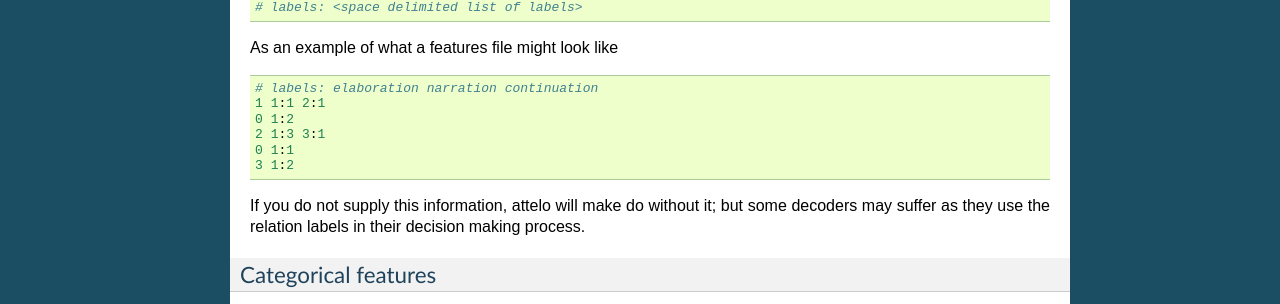
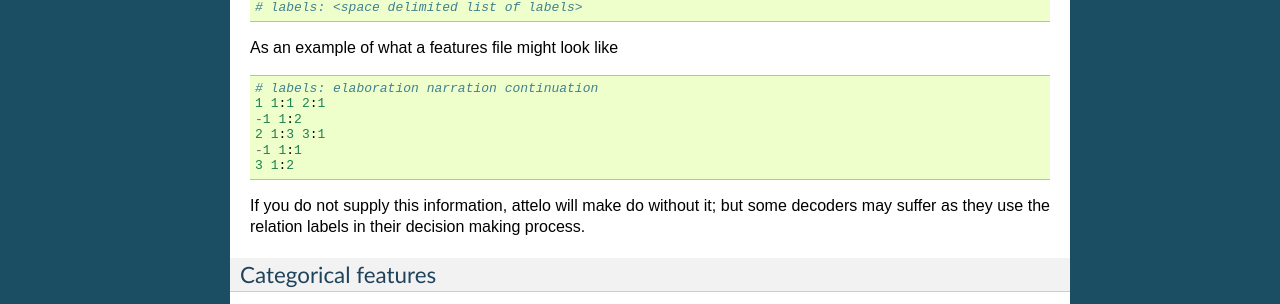
Before and after one commit to irit-melodi/attelo, a Sphinx documentation site: the page built from doc/input.rst, in a window 1280 px wide. Shown: the part 947-1251 px from the top of the page. Built offline with Sphinx 7.4.7, drawn with Linux system fonts in a browser that asks for light colours.

Commit message:
DOC update examples to reflect -1 as unattached

```diff
--- a/doc/input.rst
+++ b/doc/input.rst
@@ -59,9 +59,9 @@ As an example of what a features file might look like ::
 
     # labels: elaboration narration continuation
     1 1:1 2:1
-    0 1:2
+    -1 1:2
     2 1:3 3:1
-    0 1:1
+    -1 1:1
     3 1:2
 
 If you do not supply this information, attelo will make do without it;
```
